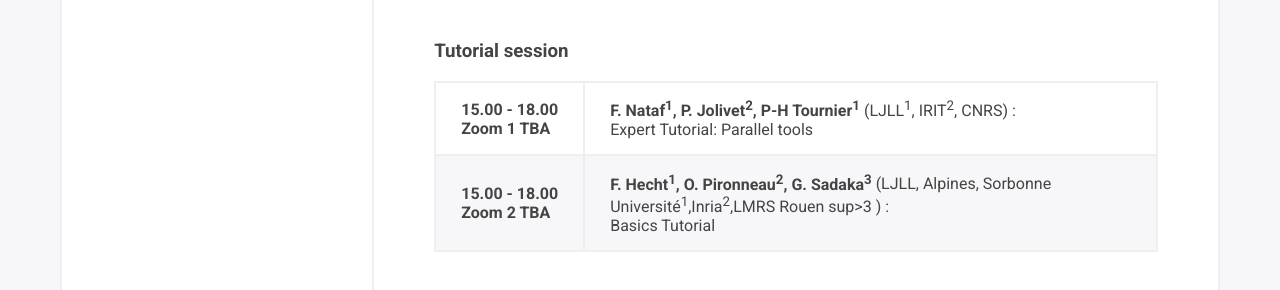
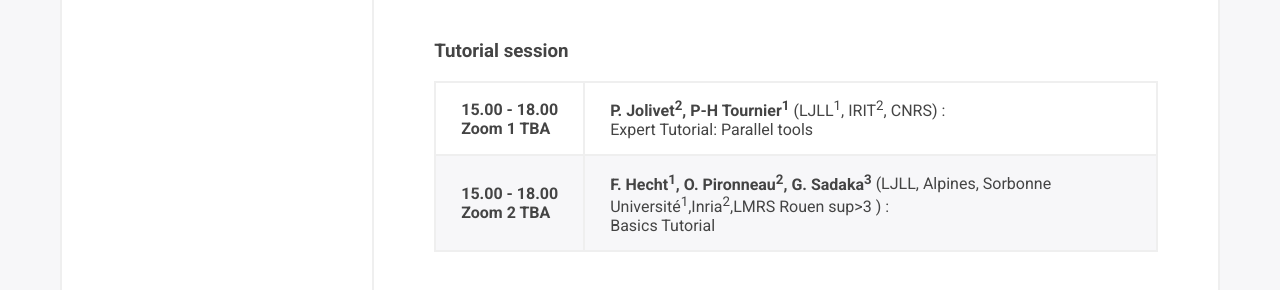
Before and after one commit to FreeFem/FreeFem-website, a Jekyll site: the page built from ffdays.md, in a window 1280 px wide and 1400 px high, scrolled down 1798 px. Shown: the part 162-452 px from the top of the window. Built offline with Jekyll 4.4.1, drawn with Linux system fonts in a browser that asks for light colours; some of the changed text lies outside the part shown.

Commit message:
commect expert session

```diff
--- a/_layouts/ffdays.html
+++ b/_layouts/ffdays.html
@@ -150,7 +150,7 @@
               <tr>
 		 <th scope="row">15.00 - 18.00<br>Zoom 1 TBA </th>
                 <td>
-                  <strong> F. Nataf<sup>1</sup>, P. Jolivet<sup>2</sup>, P-H Tournier<sup>1</sup></strong> (LJLL<sup>1</sup>, IRIT<sup>2</sup>,  CNRS) :
+                  <strong>  P. Jolivet<sup>2</sup>, P-H Tournier<sup>1</sup></strong> (LJLL<sup>1</sup>, IRIT<sup>2</sup>,  CNRS) :
                   <br>
                   Expert Tutorial: Parallel tools
                 </td>
@@ -302,7 +302,7 @@
               <tr>
 		 <th scope="row">15.15 - 18h<br>Zoom</th>
                 <td>
-                  <strong> F. Nataf<sup>1</sup>, P. Jolivet<sup>2</sup>, P-H Tournier<sup>1</sup></strong> (LJLL<sup>1</sup>, IRIT<sup>2</sup>,  CNRS) :
+                  <strong>  P. Jolivet<sup>2</sup>, P-H Tournier<sup>1</sup></strong> (LJLL<sup>1</sup>, IRIT<sup>2</sup>,  CNRS) :
                   <br>
                   Expert Tutorial part II: Parallel tools
                 </td>
```
